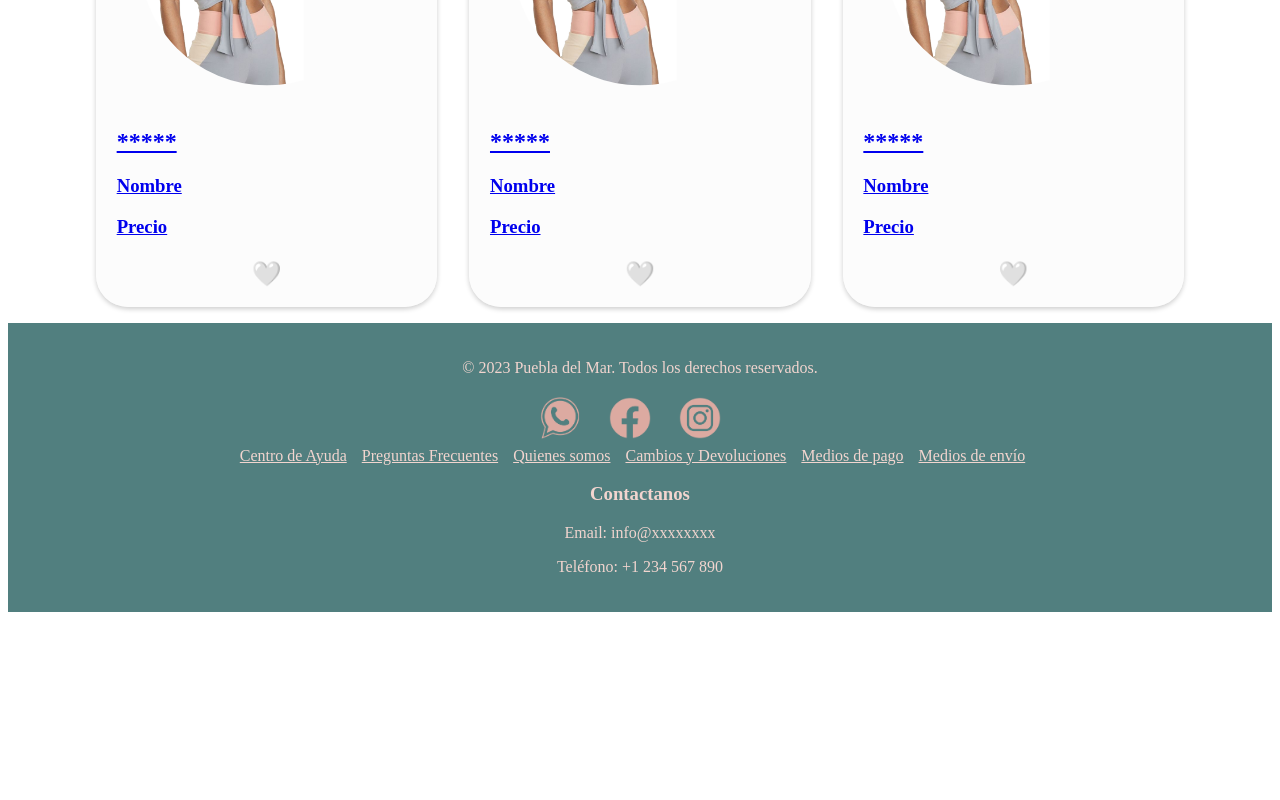
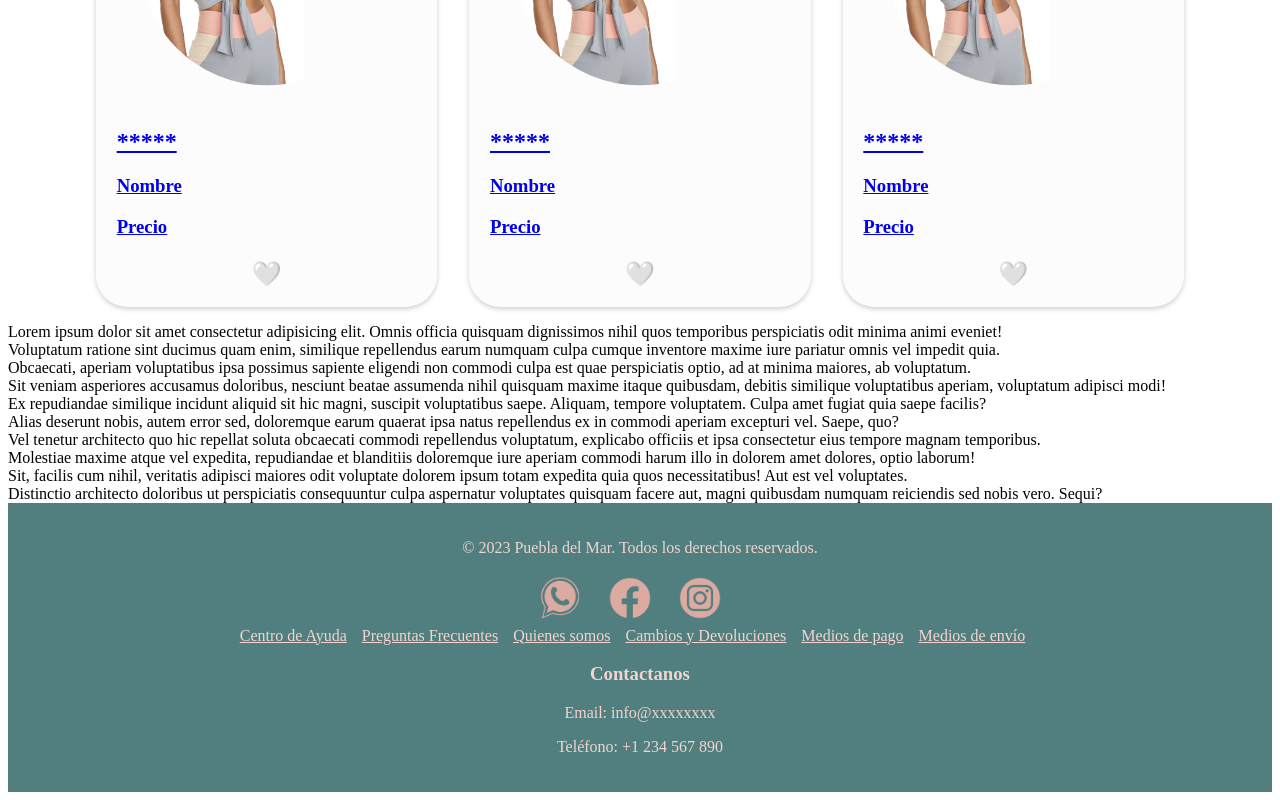
Before and after one commit to PuebladelMar/SoyPuebla, a React (Vite) app in the folder client/: page /home in a window 1280 px wide. Shown: the part 1573-2373 px from the top of the page. Before the commit the page ends 2193 px from the top, so only its background shows below. Built offline with nearby package versions, Linux system fonts and the light colour scheme.

Commit message:
Enrutamiento (#52)
* fix (client/home): New routing for card container - M.Urrutia

* fix (client/home): New rute for series container - M. Urrutia

```diff
--- a/client/src/views/home/Home.jsx
+++ b/client/src/views/home/Home.jsx
@@ -3,6 +3,7 @@ import NavBar from '../../componentes/navbar/NavBar';
 import CardContainer from '../../componentes/cardContainer/CardContainer';
 import Footer from "../../componentes/footer/Footer";
 import Slider from '../../componentes/slider/Slider';
+import SeriesContainer from '../../componentes/seriesContainer/SeriesContainer';
 
 
 const Home = () => {
@@ -11,6 +12,7 @@ const Home = () => {
       <NavBar />
       <Slider/>
       <CardContainer />
+      <SeriesContainer />
       <Footer />
 
     </div>
```
